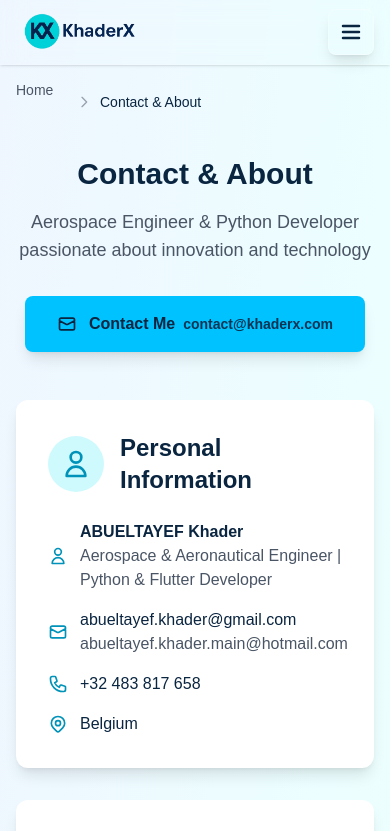
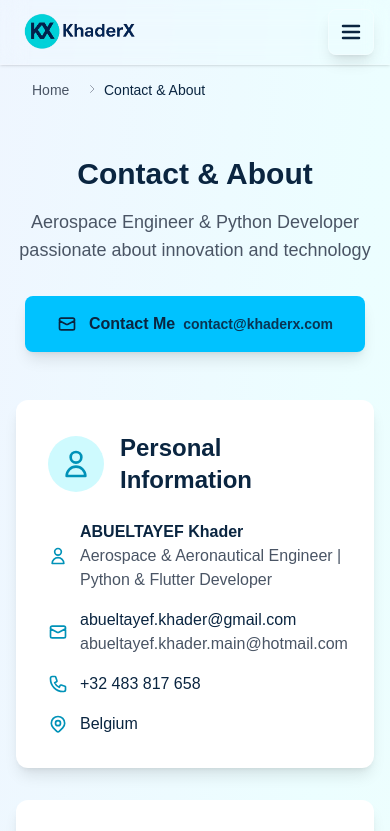
Before and after one commit to KhaderX-com/khaderx-site, a Next.js app: page /contact in a window 390 px wide. Shown: the top 831 px of the page. Built offline with nearby package versions, Linux system fonts and the light colour scheme.

Commit message:
feat: update Breadcrumb component layout and styles for improved responsiveness and accessibility

```diff
--- a/src/components/Breadcrumb.tsx
+++ b/src/components/Breadcrumb.tsx
@@ -55,19 +55,18 @@ export default function Breadcrumb({ className = '', customItems }: BreadcrumbPr
     }
 
     return (
-        <nav
-            className={`flex items-center space-x-2 text-sm text-gray-600 mb-6 ${className}`}
-            aria-label="Breadcrumb"
-        >
-            <ol className="flex items-center space-x-2">
+        <nav className={`w-full text-sm text-gray-600 mb-6 ${className}`} aria-label="Breadcrumb">
+            <div className="max-w-7xl mx-auto px-4 sm:px-6 lg:px-8">
+                <ol className="flex items-baseline gap-1">
                     {breadcrumbs.map((item, index) => (
-                    <li key={item.href} className="flex items-center">
+                        <li key={item.href} className="flex items-baseline">
                             {index > 0 && (
                                 <svg
-                                className="w-4 h-4 mx-2 text-gray-400"
+                                    className="w-3 h-3 text-gray-400 mx-1.5 mt-0.5 flex-shrink-0"
                                     fill="none"
                                     stroke="currentColor"
                                     viewBox="0 0 24 24"
+                                    aria-hidden="true"
                                 >
                                     <path
                                         strokeLinecap="round"
@@ -79,18 +78,13 @@ export default function Breadcrumb({ className = '', customItems }: BreadcrumbPr
                             )}
 
                             {index === breadcrumbs.length - 1 ? (
-                            // Current page (not clickable)
-                            <span
-                                className="font-medium text-[#0A2540] cursor-default"
-                                aria-current="page"
-                            >
+                                <span className="font-medium text-[#0A2540] inline-block" aria-current="page">
                                     {item.label}
                                 </span>
                             ) : (
-                            // Clickable link
                                 <Link
                                     href={item.href}
-                                className="hover:text-[#00C2FF] transition-colors duration-200 font-medium"
+                                    className="hover:text-[#00C2FF] transition-colors duration-200 font-medium inline-block"
                                 >
                                     {item.label}
                                 </Link>
@@ -98,6 +92,7 @@ export default function Breadcrumb({ className = '', customItems }: BreadcrumbPr
                         </li>
                     ))}
                 </ol>
+            </div>
         </nav>
     );
 }
```
Lines whose indentation alone changed are shown as unchanged.
